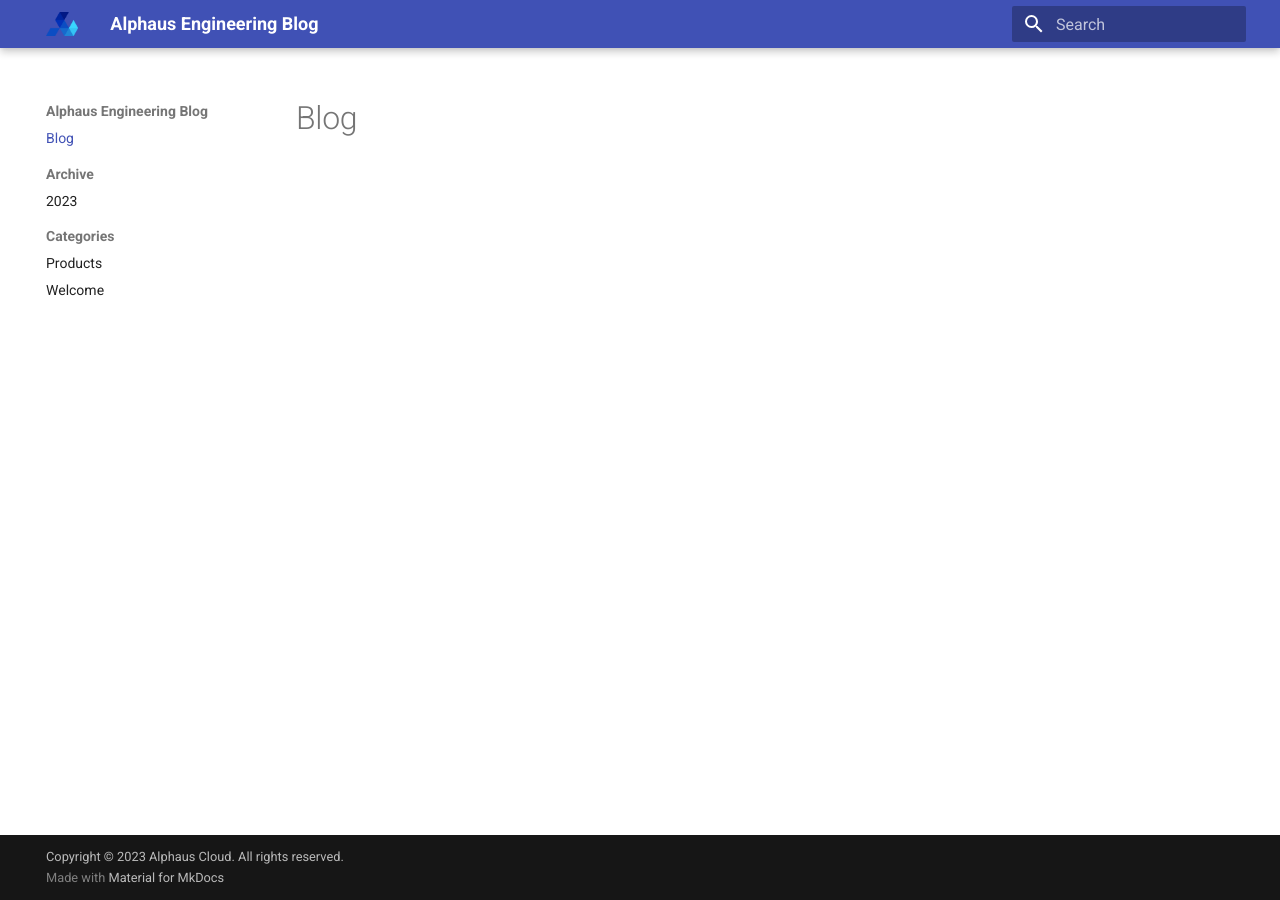
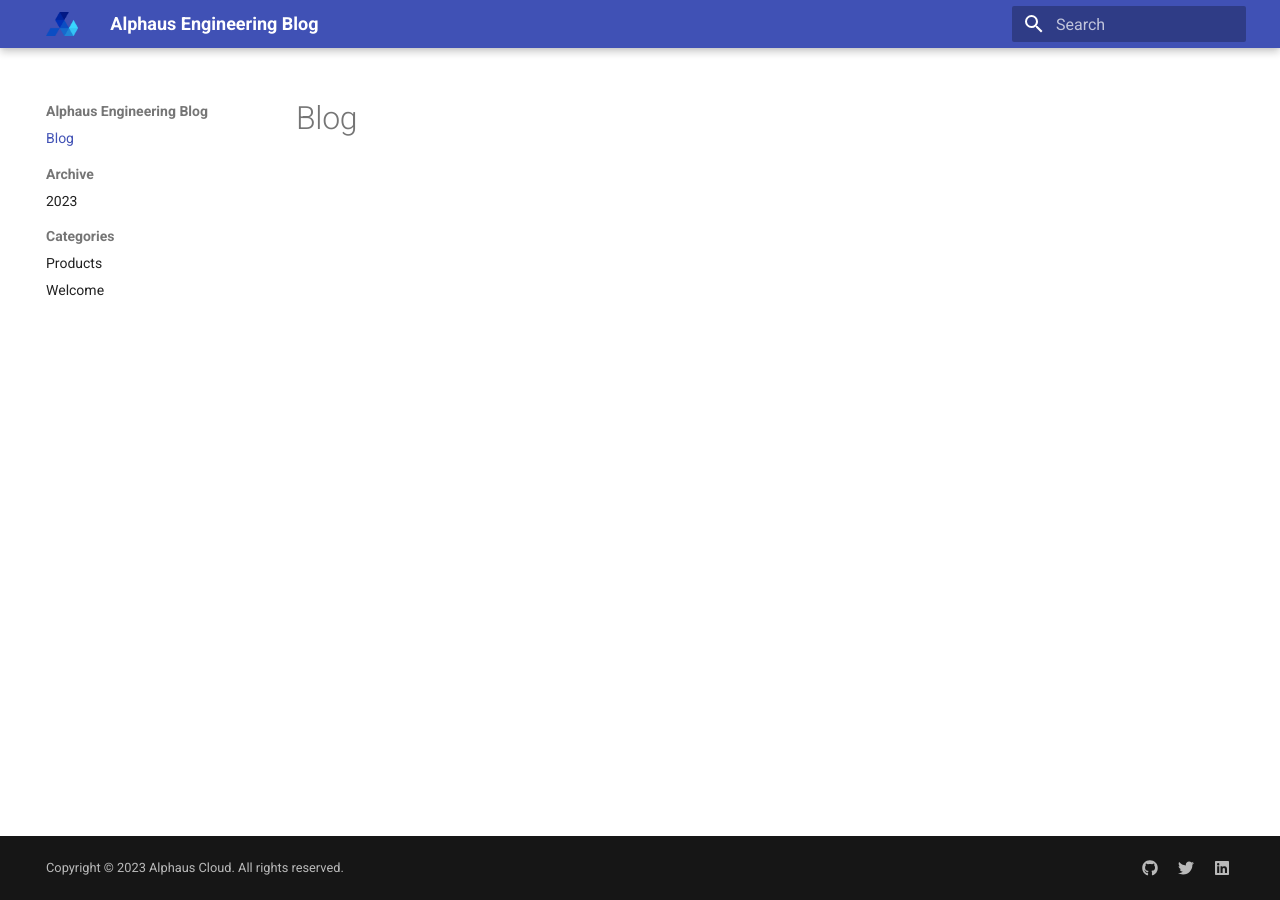
Before and after one commit to alphauslabs/blog, an MkDocs documentation site: the page built from docs/index.md, in a window 1280 px wide. Built offline with MkDocs 1.6.1 and Material for MkDocs 9.7.7, drawn with Linux system fonts in a browser that asks for light colours.

```diff
--- a/mkdocs.yml
+++ b/mkdocs.yml
@@ -36,6 +36,14 @@ markdown_extensions:
 - md_in_html
 - footnotes
 extra:
+  generator: false
+  social:
+  - icon: fontawesome/brands/github
+    link: https://github.com/alphauslabs
+  - icon: fontawesome/brands/twitter
+    link: https://twitter.com/alphauslabs
+  - icon: fontawesome/brands/linkedin
+    link: https://www.linkedin.com/company/alphaus/
   analytics:
     provider: google
     property: G-EZWHM5C9YT
```
